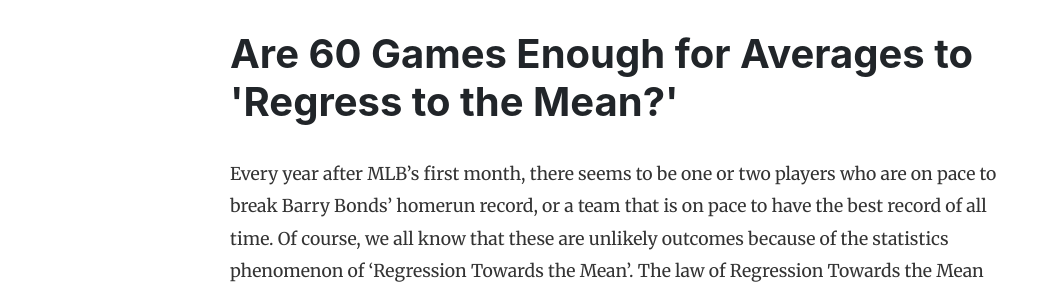
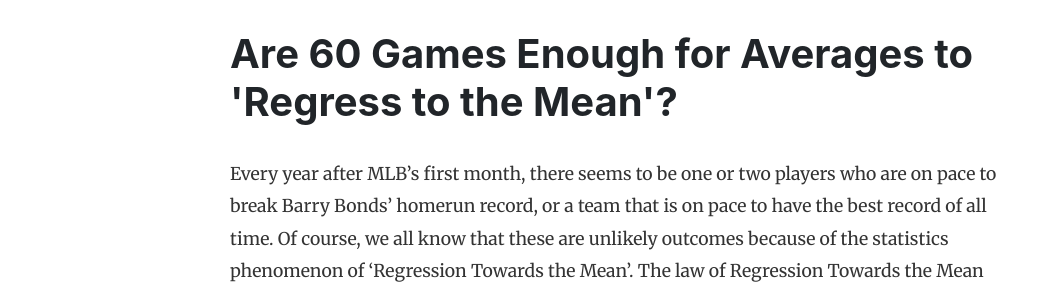
Before and after one commit to malteranalytics/malteranalytics.github.io, a Jekyll site: the page built from _posts/2020-06-23-mlb-playoff-predictions.md, in a window 1280 px wide and 900 px high. Shown: the part 267-551 px from the top of the window, without its empty margins (55-1095 px from the left). Built offline with Jekyll 4.4.1, drawn with Linux system fonts in a browser that asks for light colours; nearby versions of some CDN libraries; comment, search, counter and statistics services are not loaded.

```diff
--- a/_posts/2020-06-23-mlb-playoff-predictions.md
+++ b/_posts/2020-06-23-mlb-playoff-predictions.md
@@ -1,6 +1,6 @@
 ---
 layout: post
-title:  "Are 60 Games Enough for Averages to 'Regress to the Mean?'"
+title:  "Are 60 Games Enough for Averages to 'Regress to the Mean'?"
 author: drew
 categories: [ mlb, dataviz ]
 image: "https://malteranalytics.github.io/assets/images/2020-07-23-mlb-playoff-predictions/image12.PNG"
```
